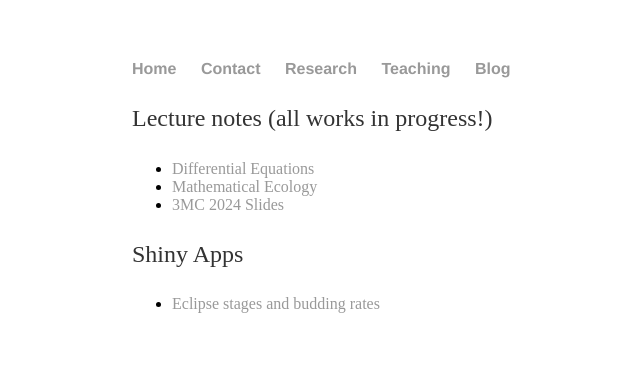
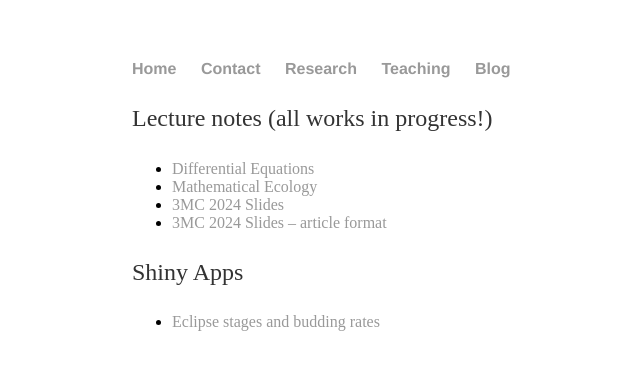
Before and after one commit to jameswatmough/jameswatmough.github.io, a Jekyll site: the page built from teaching/index.md, in a window 1280 px wide. Shown: the top 370 px of the page, without its empty margins (60-700 px from the left). Built offline with Jekyll 4.4.1, drawn with Linux system fonts in a browser that asks for light colours.

Commit message:
update 3MC slides

```diff
--- a/teaching/index.md
+++ b/teaching/index.md
@@ -10,6 +10,7 @@ Lecture notes (all works in progress!)
 + [Differential Equations](https://jameswatmough.github.io/DifferentialEquations)
 + [Mathematical Ecology](https://jameswatmough.github.io/IntroductoryMathematicalBiology)
 + [3MC 2024 Slides](https://jameswatmough.github.io/IntroductoryMathematicalBiology/SASchool2024-lec1.pdf)
++ [3MC 2024 Slides -- article format](https://jameswatmough.github.io/IntroductoryMathematicalBiology/SASchool2024-lec1-notes.pdf)
 
 Shiny Apps
 
```
